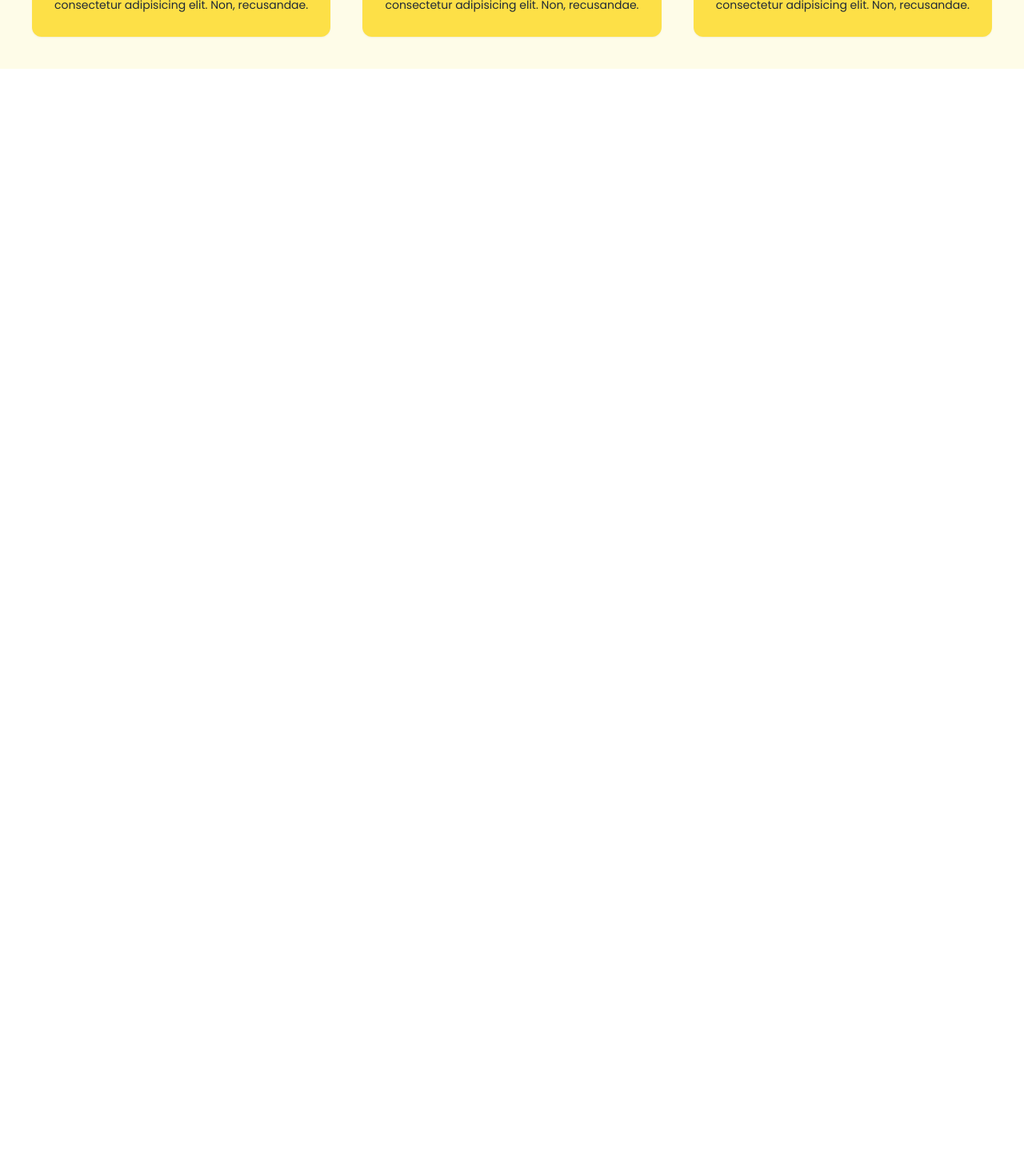
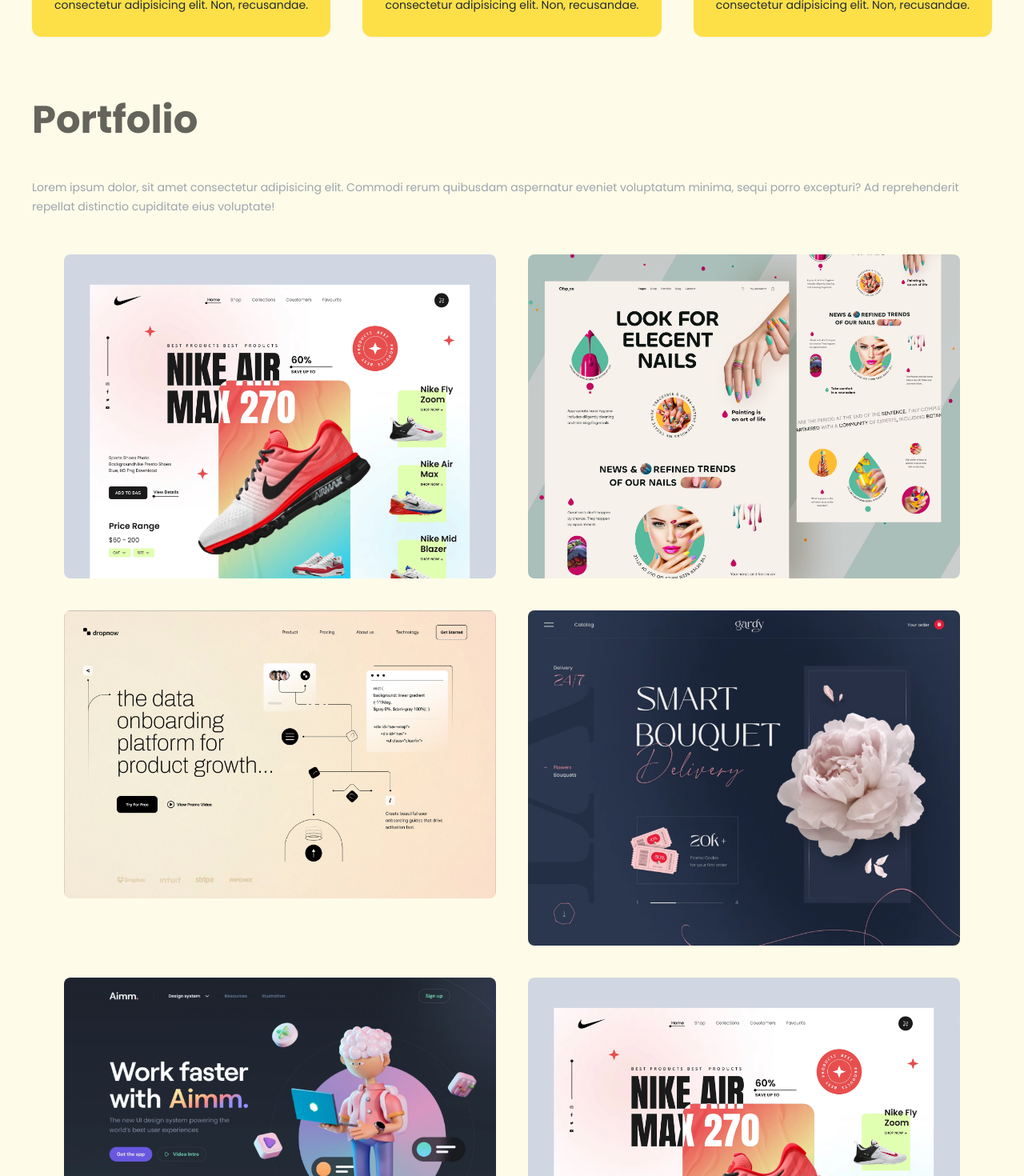
Before and after one commit to manujaguruge123/manu_portfolio, a Next.js app in the folder portfolio_manuja/: page / in a window 1280 px wide. Shown: the part 1330-2800 px from the top of the page at 80% size. Before the commit the page ends 1416 px from the top, so only its background shows below. Built offline with nearby package versions, Linux system fonts and the light colour scheme.

Commit message:
Added my work(Portfolio) Section

```diff
--- a/portfolio_manuja/src/app/page.tsx
+++ b/portfolio_manuja/src/app/page.tsx
@@ -5,6 +5,12 @@
 import profileImage from "../../public/manuja.jpg";
 import graphisDesign from "../../public/design.png";
 import codeImage from "../../public/code.png";
+
+import project1 from "../../public/web1.png";
+import project2 from "../../public/web2.png";
+import project3 from "../../public/web3.png";
+import project4 from "../../public/web4.png";
+import project5 from "../../public/web5.png";
 
 export default function Home() {
   return (
@@ -119,6 +125,84 @@
 
           </div>
         </section>
+
+        {/* My Work */}
+        <section>
+          <div>
+            <h2 className="text-5xl py-10 font-bold opacity-60 dark:text-white">Portfolio</h2>
+            <p className="text-sm py-2 text-gray-400 leading-6">
+              Lorem ipsum dolor, sit amet consectetur adipisicing elit. Commodi rerum quibusdam aspernatur eveniet voluptatum minima, sequi porro excepturi? Ad reprehenderit repellat distinctio cupiditate eius voluptate!
+            </p>
+          </div>
+          {/* Images of projects */}
+          <div className="flex flex-col gap-10 p-10 lg:flex-row lg:flex-wrap">
+            <div className="basis-1/3 flex-1">
+
+                <Image
+                  src={project1}
+                  alt="Project 1"
+                  //layout="responsive"
+                  className="rounded-lg obejct-cover"
+                />
+
+            </div>
+
+            <div className="basis-1/3 flex-1">
+
+                <Image
+                  src={project2}
+                  alt="Project 2"
+                  //layout="responsive"
+                  className="rounded-lg obejct-cover"
+                />
+
+            </div>
+
+            <div className="basis-1/3 flex-1">
+
+                <Image
+                  src={project3}
+                  alt="Project 3"
+                  // layout="responsive"
+                  className="rounded-lg obejct-cover"
+                />
+
+            </div>
+
+            <div className="basis-1/3 flex-1">
+
+                <Image
+                  src={project4}
+                  alt="Project 4"
+                  //layout="responsive"
+                  className="rounded-lg obejct-cover"
+                />
+
+            </div>
+
+            <div className="basis-1/3 flex-1">
+
+                <Image
+                  src={project5}
+                  alt="Project 5"
+                  //layout="responsive"
+                  className="rounded-lg obejct-cover"
+                />
+
+            </div>
+
+            <div className="basis-1/3 flex-1">
+
+                <Image
+                  src={project1}
+                  alt="Project 6"
+                  //layout="responsive"
+                  className="rounded-lg obejct-cover"
+                />
+
+            </div>
+          </div>
+        </section>
     </main>
   );
 }
```
